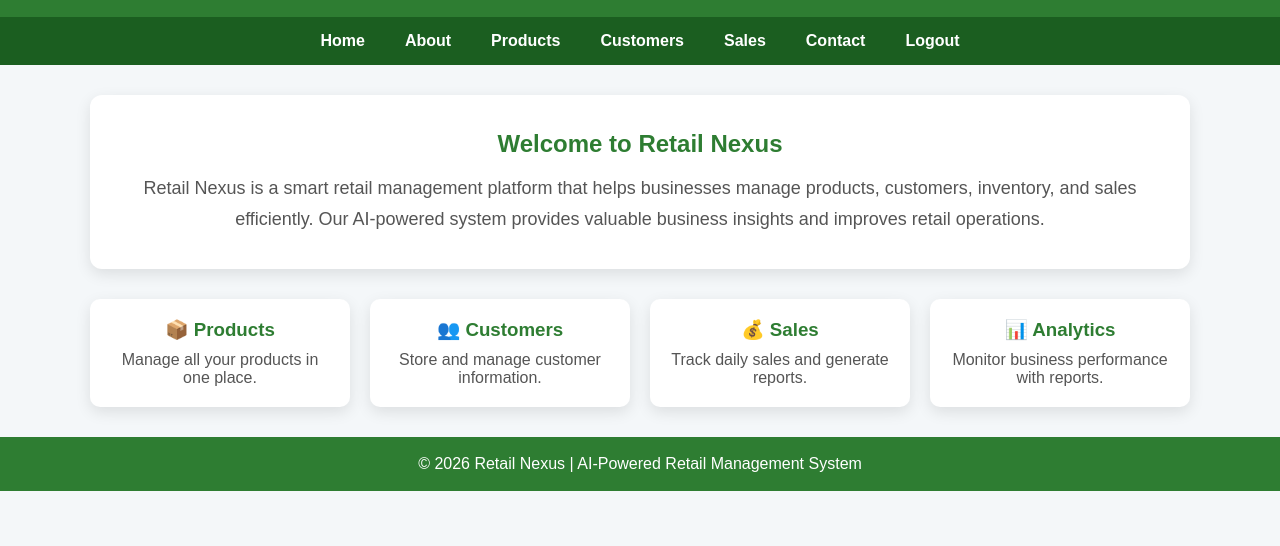
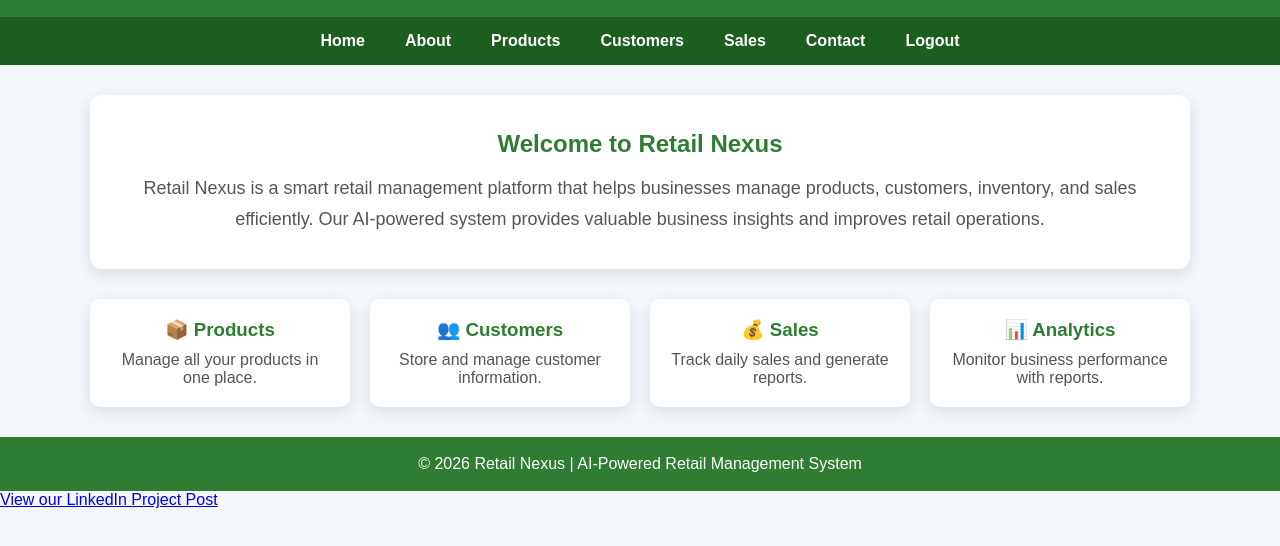
Before and after one commit to varshininerella08-sweety/RETAIL-NEXUS, a plain HTML site: page index.html in a window 1280 px wide. Shown: the part 78-624 px from the top of the page. Drawn offline with Linux system fonts and the light colour scheme.

Commit message:
Update index.html

```diff
--- a/index.html
+++ b/index.html
@@ -191,6 +191,7 @@ Retail Nexus is a smart retail management platform that helps businesses manage
 <footer>
 <p>© 2026 Retail Nexus | AI-Powered Retail Management System</p>
 </footer>
+<a href="https://www.linkedin.com/posts/varshini-nerella-5445b13a9_live-demo-httpslnkdind8quvwma-activity-7484122281305182208-Z4bg" target="_blank" rel="noopener noreferrer">View our LinkedIn Project Post</a>
 
 </body>
 </html>
```
